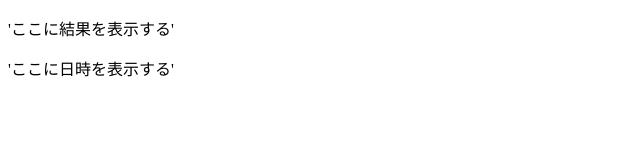
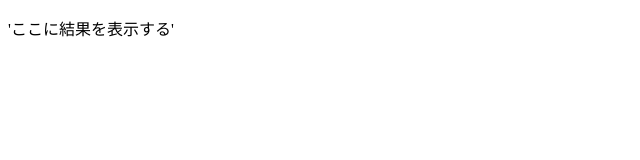
Before and after one commit to g1527042/2016web1-11, a plain HTML site: page index.html in a window 1280 px wide. Shown: the whole page, without its empty margins (0-640 px from the left). Drawn offline with Linux system fonts and the light colour scheme.

Commit message:
Update index.html

```diff
--- a/index.html
+++ b/index.html
@@ -8,9 +8,6 @@
    <section>
     <p id="choice">'ここに結果を表示する'</p>
    </section>
-   <section>
-    <p id="choice">'ここに日時を表示する'</p>
-   </section>
    <script type="text/javascript" src="js/default.js"></script>
   </body>
  </html>
```
